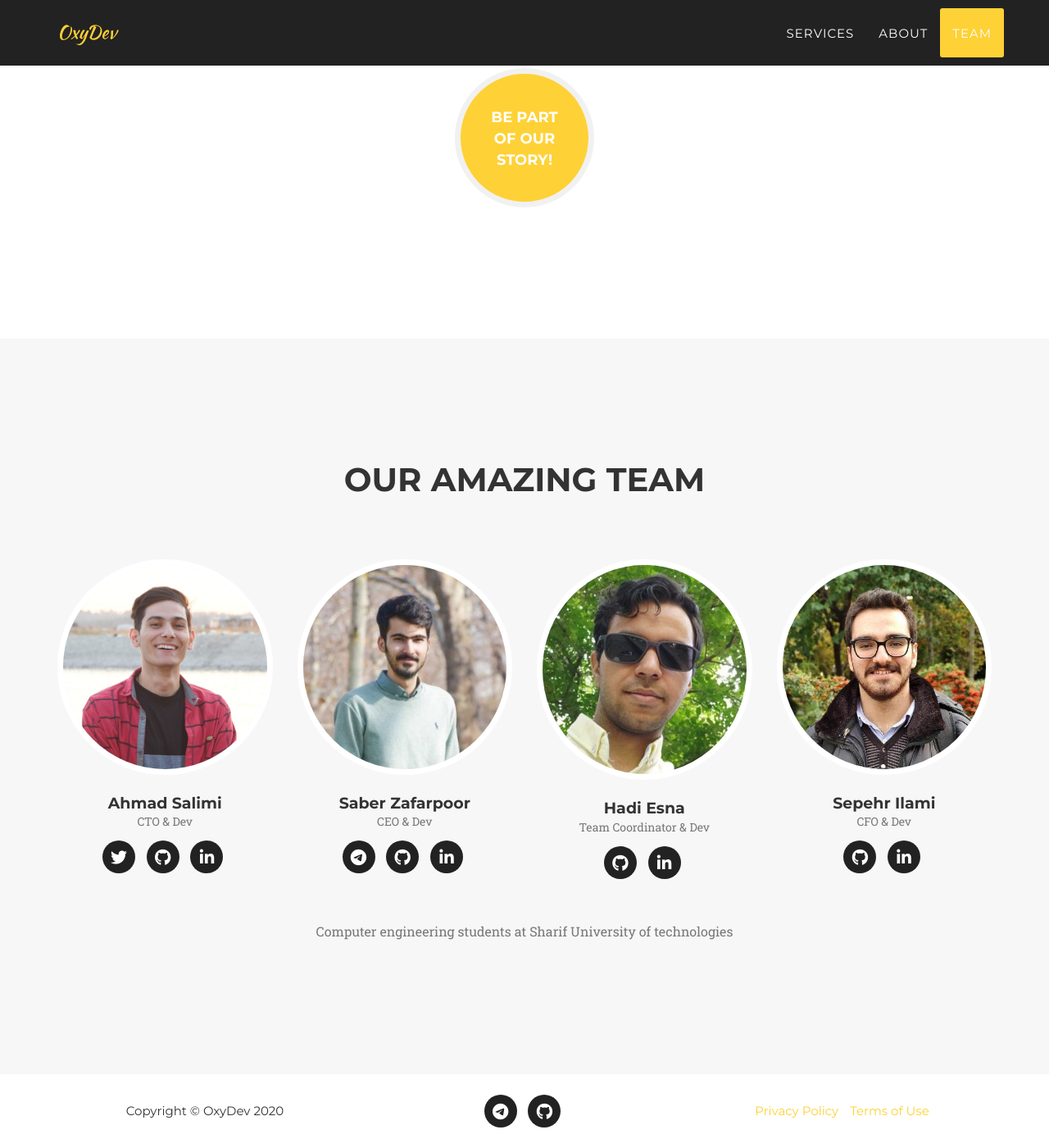
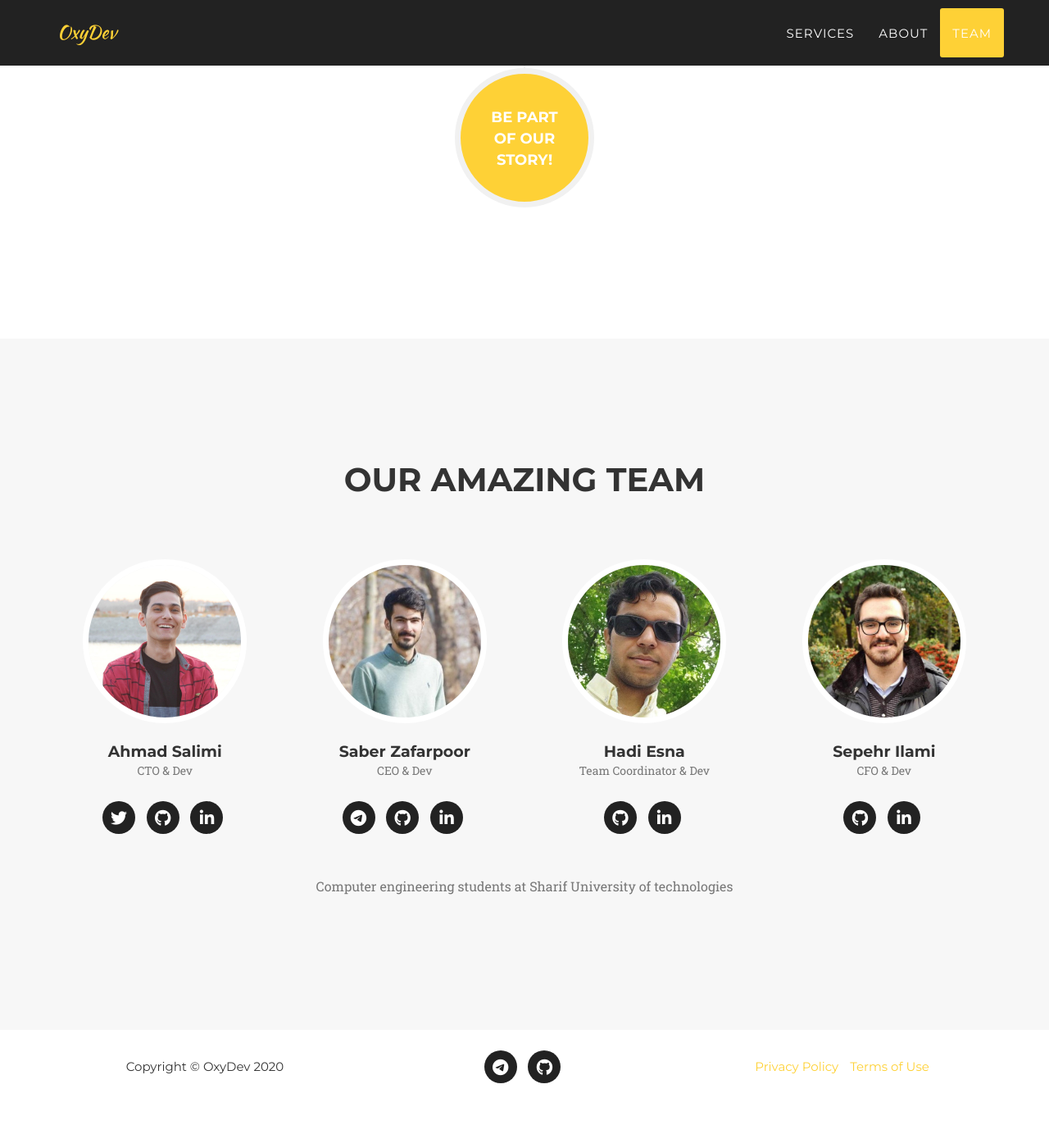
Before and after one commit to oxydev/oxydev.ir, a Jekyll site: the page built from index.html, in a window 1280 px wide and 1400 px high, scrolled down 2786 px. Shown: the whole window at 82% size. Built offline with Jekyll 4.4.1, drawn with Linux system fonts in a browser that asks for light colours; nearby versions of some CDN libraries; some web fonts are replaced; after the commit the page ends 4132 px from its top, so only the background shows below that.

Commit message:
fuck bootstrap

```diff
--- a/_includes/css/agency.css
+++ b/_includes/css/agency.css
@@ -640,6 +640,12 @@ section h3.section-subheading {
 .team-member img {
     margin: 0 auto;
     border: 7px solid #fff;
+    width: 200px;
+    height: 200px;
+}
+
+.team-member .metadata {
+    height: 70px;
 }
 
 .team-member h4 {
--- a/_includes/team.html
+++ b/_includes/team.html
@@ -12,8 +12,10 @@
                 <div class="col-sm-3">
                     <div class="team-member">
                         <img src="img/team/{{ member.pic }}.jpg" class="img-responsive img-circle" alt="">
-                        <h4>{{ member.name }}</h4>
-                        <p class="text-muted">{{ member.position }}</p>
+                        <div class="metadata">
+                            <h4>{{ member.name }}</h4>
+                            <p class="text-muted">{{ member.position }}</p>
+                        </div>
                         <ul class="list-inline social-buttons">
                             {% for network in member.social %}
                             <li>
```
